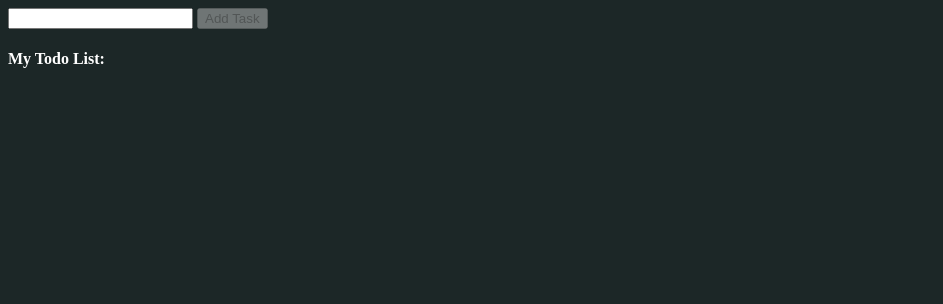
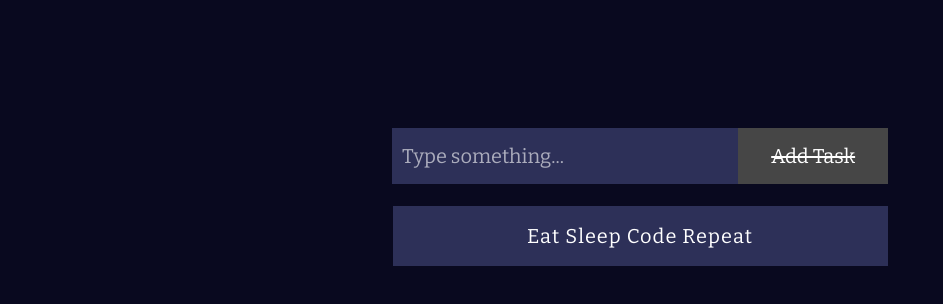
Before and after one commit to lirenyeo/mini-code-demo, a plain HTML site: page to-do-list.html in a window 1280 px wide. Shown: the whole page, without its empty margins (0-943 px from the left). Drawn offline with nearby package versions, Linux system fonts and the light colour scheme.

Commit message:
fancy todo list UI

```diff
--- a/to-do-list.html
+++ b/to-do-list.html
@@ -1,17 +1,212 @@
+<head>
+  <link
+    href="https://fonts.googleapis.com/css?family=Bitter&display=swap"
+    rel="stylesheet"
+  />
+</head>
 <style>
-  body { background: #1c2727; color: white; }
+  html {
+    box-sizing: border-box;
+  }
+  *,
+  *:before,
+  *:after {
+    box-sizing: inherit;
+  }
+  body {
+    background: #09091f;
+    color: white;
+    font-size: 20px;
+    font-family: 'Bitter', serif;
+    letter-spacing: 1px;
+  }
+
+  #list {
+    width: 100%;
+    max-width: 495px;
+    min-height: 60px;
+    margin: auto;
+    margin-top: 1em;
+    padding: 0;
+    background: hsl(236, 32%, 26%);
+  }
+
+  #list li {
+    margin: 0;
+    padding: 0;
+    list-style: none;
+    height: 60px;
+    width: 100%;
+    text-align: center;
+    line-height: 60px;
+    cursor: pointer;
+    transition: opacity 300ms linear;
+  }
+
+  #list li:hover {
+    background: #484b6f;
+  }
+
+  #list li:not(:last-child) {
+    border-bottom: solid 1px #7b7b7b;
+  }
+
+  form {
+    display: flex;
+    justify-content: center;
+    align-items: center;
+    position: relative;
+    width: 100%;
+    max-width: 500px;
+    height: 60px;
+    padding: 2px;
+    margin: auto;
+    margin-top: 10%;
+  }
+
+  button {
+    z-index: 1;
+    position: relative;
+    font-size: inherit;
+    font-family: inherit;
+    color: white;
+    padding: 0.5em 1em;
+    outline: none;
+    border: none;
+    background-color: #fc2f70;
+    overflow: hidden;
+    transition: color 0.4s ease-in-out;
+    height: 100%;
+    width: 200px;
+    transition: .45s;
+  }
+
+  button::before {
+    content: '';
+    z-index: -1;
+    position: absolute;
+    top: 100%;
+    right: 100%;
+    width: 1em;
+    height: 1em;
+    border-radius: 50%;
+    background-color: #bcc1ff;
+    transform-origin: center;
+    transform: translate3d(50%, -50%, 0) scale3d(0, 0, 0);
+    transition: transform 0.45s ease-in-out;
+  }
+
+  button:hover {
+    cursor: pointer;
+    color: #161616;
+  }
+
+  button:hover::before {
+    transform: translate3d(50%, -50%, 0) scale3d(15, 15, 15);
+  }
+
+  button:disabled {
+    background: #464646;
+    text-decoration: line-through;
+  }
+
+  input {
+    color: white;
+    font-size: inherit;
+    font-family: inherit;
+    background-color: hsl(236, 32%, 26%);
+    padding: 0.35em 0.45em;
+    border: 1px solid transparent;
+    transition: background-color 0.3s ease-in-out;
+    width: 100%;
+    height: 100%;
+  }
+
+  input:focus {
+    outline: none;
+  }
+
+  input::placeholder {
+    color: hsla(0, 0%, 100%, 0.6);
+  }
+
+  span {
+    position: absolute;
+    background-color: #fc2f70;
+    transform-origin: center;
+    transition: transform 0.5s ease;
+  }
+
+  .bottom,
+  .top {
+    height: 1px;
+    left: 0;
+    right: 0;
+    transform: scaleX(0);
+  }
+
+  .left,
+  .right {
+    width: 1px;
+    top: 0;
+    bottom: 0;
+    transform: scaleY(0);
+  }
+
+  .top {
+    top: 0;
+  }
+
+  .bottom {
+    bottom: 0;
+  }
+
+  .left {
+    left: 0;
+  }
+
+  .right {
+    right: 0;
+  }
+
+  input:focus ~ .top,
+  input:focus ~ .bottom {
+    transform: scaleX(1);
+  }
+
+  input:focus ~ .left,
+  input:focus ~ .right {
+    transform: scaleY(1);
+  }
+
+  @keyframes spin {
+    from { transform: rotate(0deg); }
+    to { transform: rotate(360deg); }
+  }
+
+  .troll {
+    animation: spin .15s infinite;
+  }
 </style>
 
-<input id="input" type="text">
-<button disabled id="btn">Add Task</button>
+<form id="form">
+  <input id="input" type="text" placeholder="Type something..." />
+  <span class="bottom"></span>
+  <span class="right"></span>
+  <span class="top"></span>
+  <span class="left"></span>
+  <button id="btn" ype="submit" disabled id="btn">Add Task</button>
+</form>
 
-<h4>My Todo List:</h4>
-<ul id="list"></ul>
+<ul id="list">
+  <li>Eat Sleep Code Repeat</li>
+</ul>
 
 <script>
   const input = document.getElementById('input')
   const btn = document.getElementById('btn')
   const list = document.getElementById('list')
+  const form = document.getElementById('form')
 
   input.oninput = function() {
     if (input.value.length > 3) {
@@ -21,7 +216,8 @@ input.oninput = function() {
     }
   }
 
-btn.onclick = function() {
+  form.onsubmit = function(e) {
+    e.preventDefault()
     if (input.value.length > 0) {
       const newTask = document.createElement('li')
       newTask.innerText = input.value
@@ -29,12 +225,17 @@ btn.onclick = function() {
 
       input.value = ''
     }
+
+    if (list.children.length > 9) {
+      document.body.classList.add('troll')
+    }
   }
 
   list.onclick = function(event) {
     const element = event.target
+    element.style.opacity = 0
+    setTimeout(function() {
       element.parentElement.removeChild(element)
+    }, 300)
   }
-
-
 </script>
```
Lines whose indentation alone changed are shown as unchanged.
